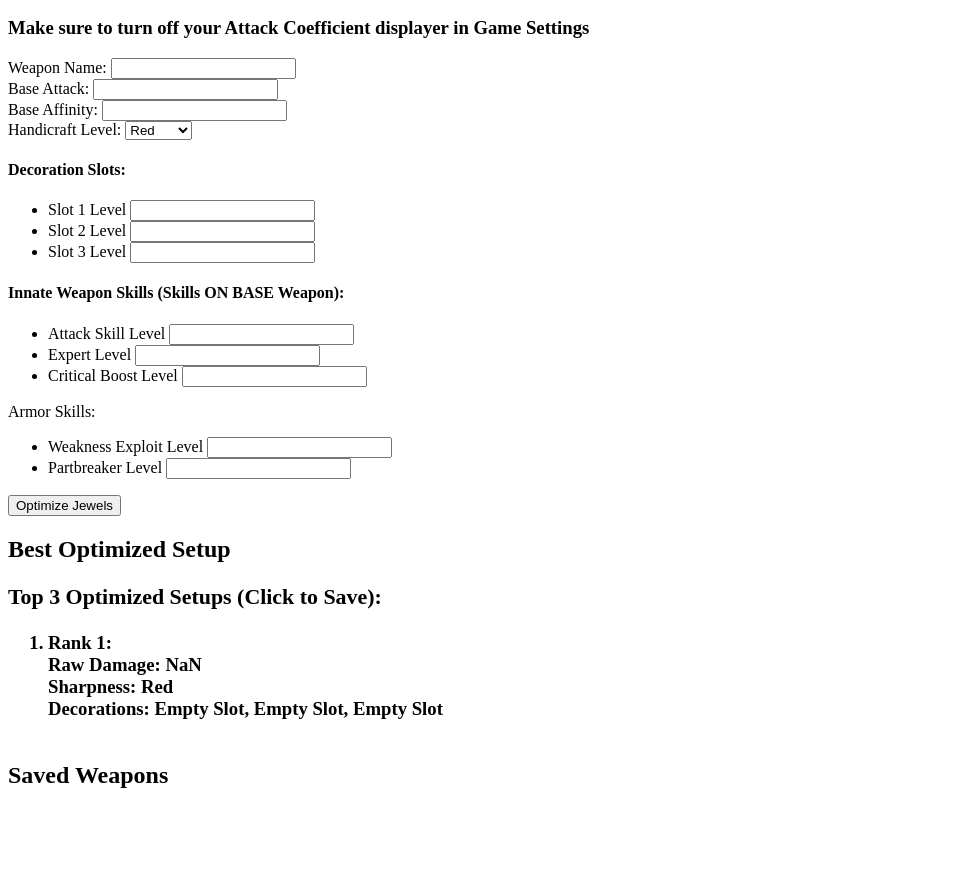
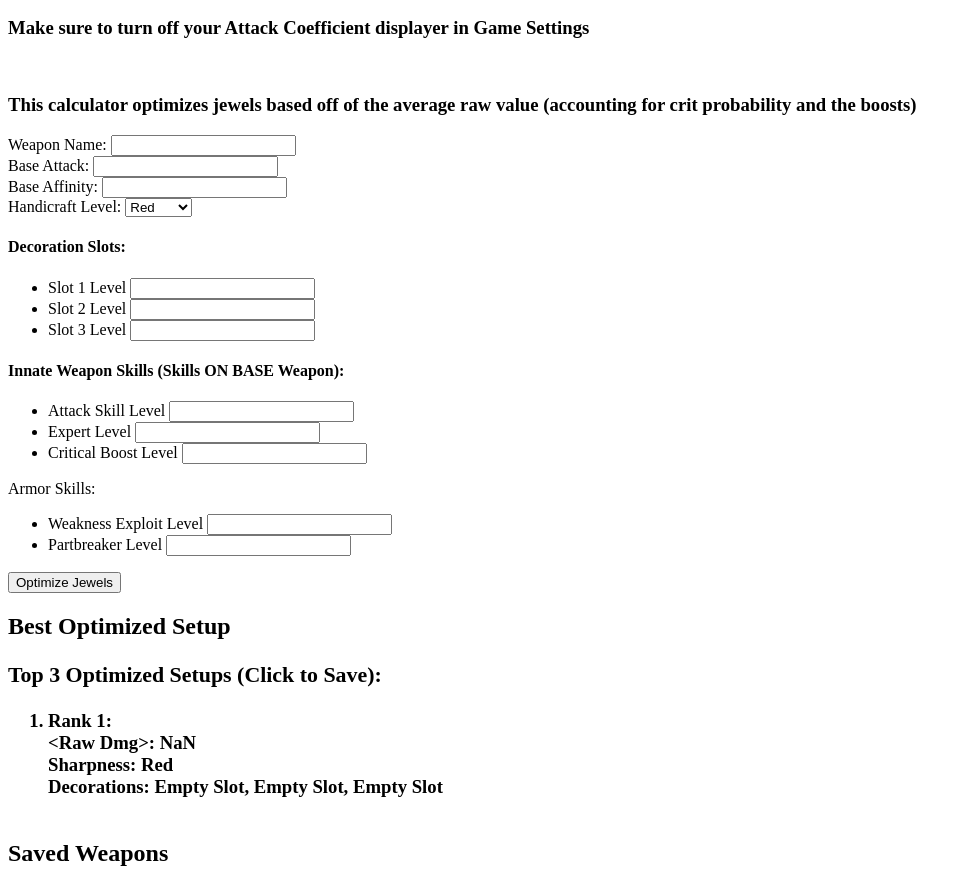
Before and after one commit to JonCyprus/mhWilds-Calculator, a website with bundled scripts: page index.html in a window 1280 px wide. Both pictures are taken after a click on the button "Optimize Jewels". Shown: the part 50-937 px from the top of the page, without its empty margins (0-971 px from the left). Before the commit the page ends 859 px from the top, so only its background shows below. Built offline with nearby package versions, Linux system fonts and the light colour scheme.

```diff
--- a/index.html
+++ b/index.html
@@ -7,7 +7,8 @@
 </head>
 <body>
 <h2>MH Wilds Attack Calculator</h2>
-<h3>Make sure to turn off your Attack Coefficient displayer in Game Settings</h3>
+<h3>Make sure to turn off your Attack Coefficient displayer in Game Settings</h3><br>
+<h3>This calculator optimizes jewels based off of the average raw value (accounting for crit probability and the boosts)</h3>
 
 <label for="weaponName">Weapon Name:</label>
 <input type="text" id="weaponName"><br>
--- a/uiHandler.js
+++ b/uiHandler.js
@@ -28,7 +28,7 @@
         resultHTML += `
             <li class="clickable-weapon" data-index="${index}">
                 <strong>Rank ${index + 1}:</strong> ${weapon.weaponStats.name} <br>
-                <strong>Raw Damage:</strong> ${rawDamage.toFixed(2)} <br>
+                <strong>&lt;Raw Dmg&gt;:</strong> ${rawDamage.toFixed(2)} <br>
                 <strong>Sharpness:</strong> ${weapon.getSharpness()} <br>
                 <strong>Decorations:</strong> ${sortedDecorations
             .map(deco => deco.name ? `${deco.name} (Lv${deco.level})` : "Empty Slot")
@@ -101,7 +101,7 @@
             <strong>Decorations:</strong> ${sortedDecorations
             .map(deco => deco.name ? `${deco.name} (Lv${deco.level})` : "Empty Slot")
             .join(", ")}<br>
-            <strong>TOTAL RAW:</strong>${rawDamage}<br>
+            <strong>&lt;Raw Dmg&gt;</Raw>:</strong>${rawDamage}<br>
             <button onclick="removeSavedWeapon(${index})">❌ Remove</button>
         `;
 
```
